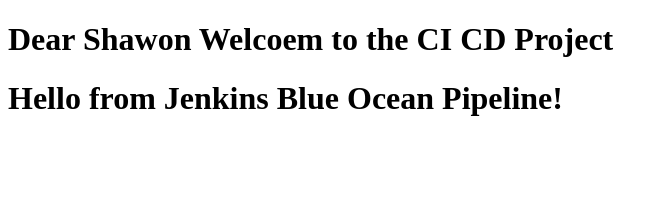
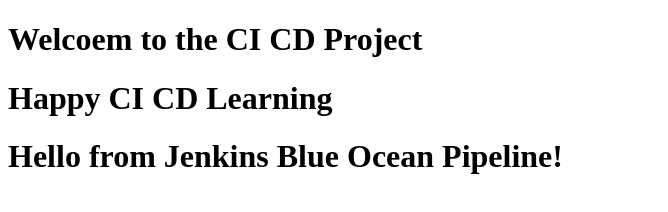
Before and after one commit to AiShawonBD/hello-website, a plain HTML site: page index.html in a window 1280 px wide. Shown: the whole page, without its empty margins (0-668 px from the left). Drawn offline with Linux system fonts and the light colour scheme.

Commit message:
Happy CI CD Learning

```diff
--- a/index.html
+++ b/index.html
@@ -4,7 +4,8 @@
   <title>Hello Jenkins</title>
 </head>
 <body>
-  <h1>Dear Shawon Welcoem to the CI CD Project </h1>
+  <h1>Welcoem to the CI CD Project </h1>
+  <h1>Happy CI CD Learning</h1>
   <h1>Hello from Jenkins Blue Ocean Pipeline!</h1>
 </body>
 </html>
```
